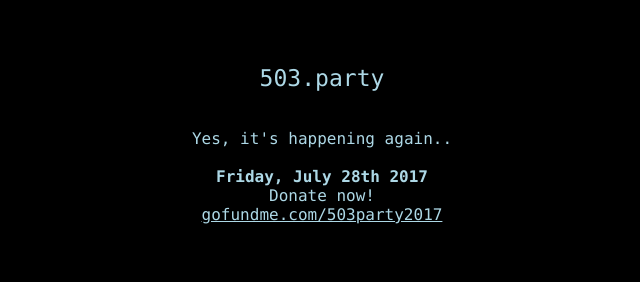
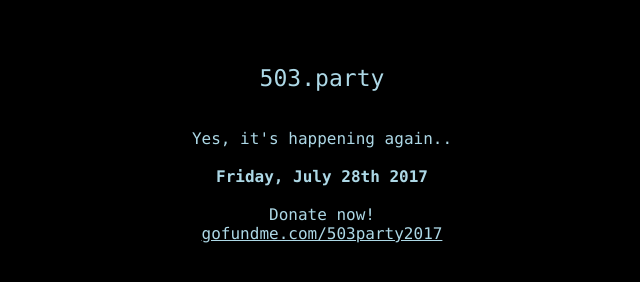
Before and after one commit to pierce403/503.party, a plain HTML site: page index.html in a window 1280 px wide. Shown: the whole page, without its empty margins (318-958 px from the left). Drawn offline with Linux system fonts and the light colour scheme.

Commit message:
Update index.html
added newline

```diff
--- a/index.html
+++ b/index.html
@@ -14,7 +14,7 @@
       <big><big>503.party</big></big><br><br>
       <br>Yes, it's happening again..<br><br>
 
-      <b>Friday, July 28th 2017</b><br>
+      <b>Friday, July 28th 2017</b><br><br>
       Donate now!<br><a href="https://gofundme.com/503party2017">gofundme.com/503party2017</a>
       <!--
 
```
